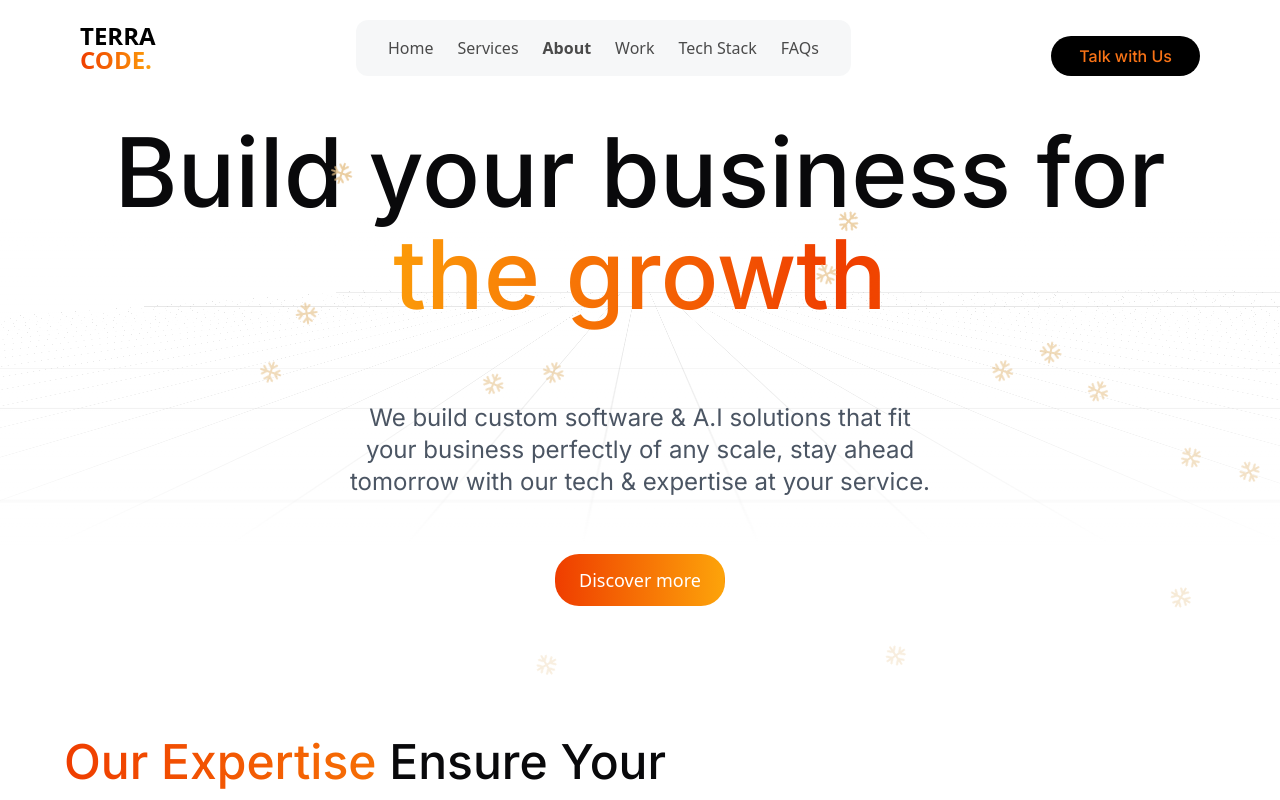
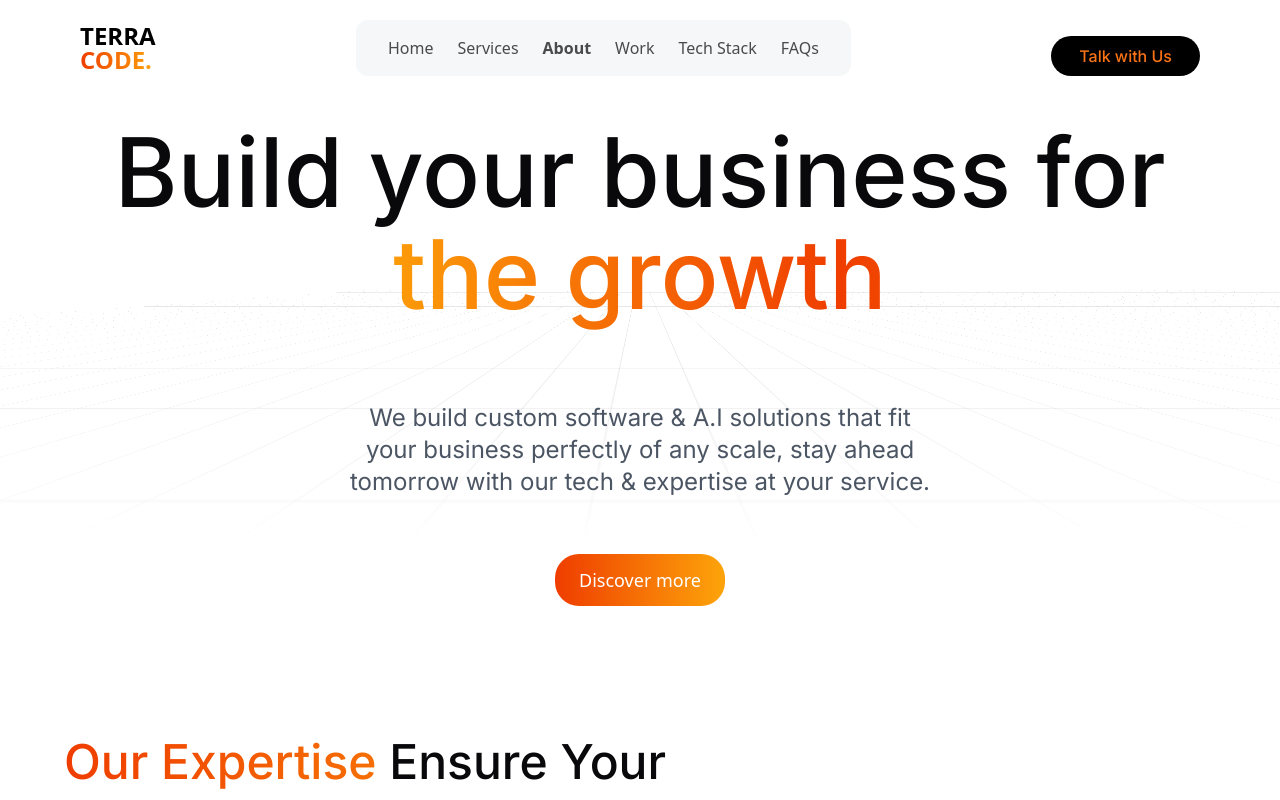
Before and after one commit to Terracode-Dev/Main-Site, a React (Vite) app: page / in a window 1280 px wide. Shown: the top 800 px of the page. Built offline with nearby package versions, Linux system fonts and the light colour scheme.

Commit message:
remove snow effect

```diff
--- a/src/App.tsx
+++ b/src/App.tsx
@@ -127,7 +127,7 @@ function App() {
         </Helmet>
 
         {!isAdminRoute && <Navbar />}
-        <SnowFlowerEffect/>
+        {/* <SnowFlowerEffect/> */}
         <ScrollToTop />
 
         <Routes>
```
